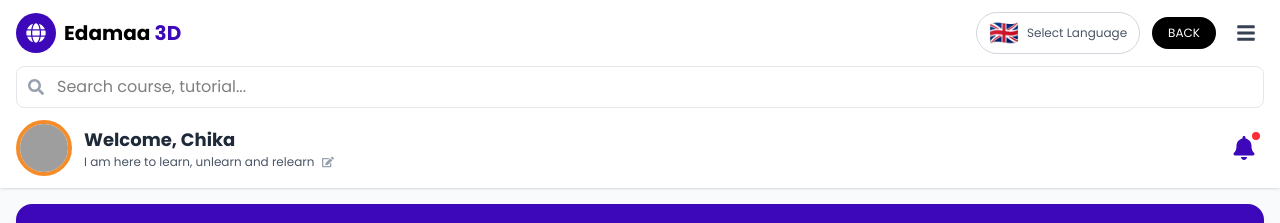
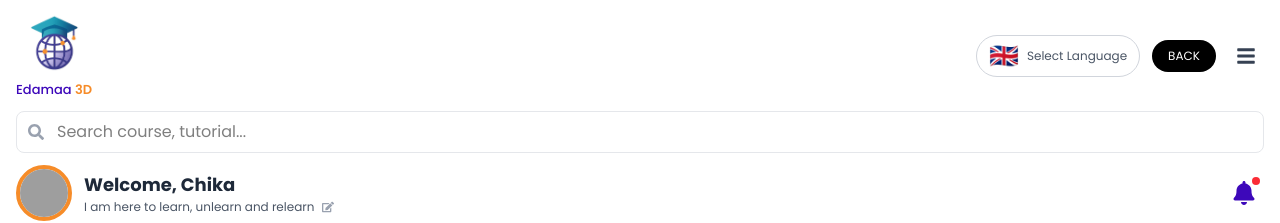
Before and after one commit to BusandCode/edamaa, a React (Vite) app: page /student-dashboard in a window 1280 px wide. Shown: the top 223 px of the page. Built offline with nearby package versions, Linux system fonts and the light colour scheme; grey boxes are pictures that could not be loaded.

Commit message:
updated the dashboards

```diff
--- a/src/pages/dashboards/StudentDashboard.tsx
+++ b/src/pages/dashboards/StudentDashboard.tsx
@@ -1,6 +1,6 @@
 import { useState } from 'react';
 import { FaSearch, FaBell, FaBook, FaClock, FaClipboardList, FaChartPie, FaFileAlt, FaDollarSign, FaVideo, FaBars, FaGlobe, FaEdit } from 'react-icons/fa';
-
+import Logo from "../../components/Logo";
 const StudentDashboard = () => {
   const [menuOpen, setMenuOpen] = useState(false);
   // const [selectedLanguage, setSelectedLanguage] = useState('EN');
@@ -39,13 +39,9 @@ const StudentDashboard = () => {
         <div className="max-w-7xl mx-auto px-4 py-3">
           <div className="flex items-center justify-between mb-3">
             {/* Logo */}
-            <div className="flex items-center gap-2">
-              <div className="w-10 h-10 bg-[#3D08BA] rounded-full flex items-center justify-center">
-                <FaGlobe className="text-white text-xl" />
-              </div>
-              <span className="font-bold text-xl">
-                Edamaa <span className="text-[#3D08BA]">3D</span>
-              </span>
+            {/* Logo */}
+            <div className='shrink-0'>
+              <Logo logoWidth={50} logoHeight={50} textSize="text-[13px]" gap="gap-2" centered={false} />
             </div>
 
             {/* Right Section */}
```
